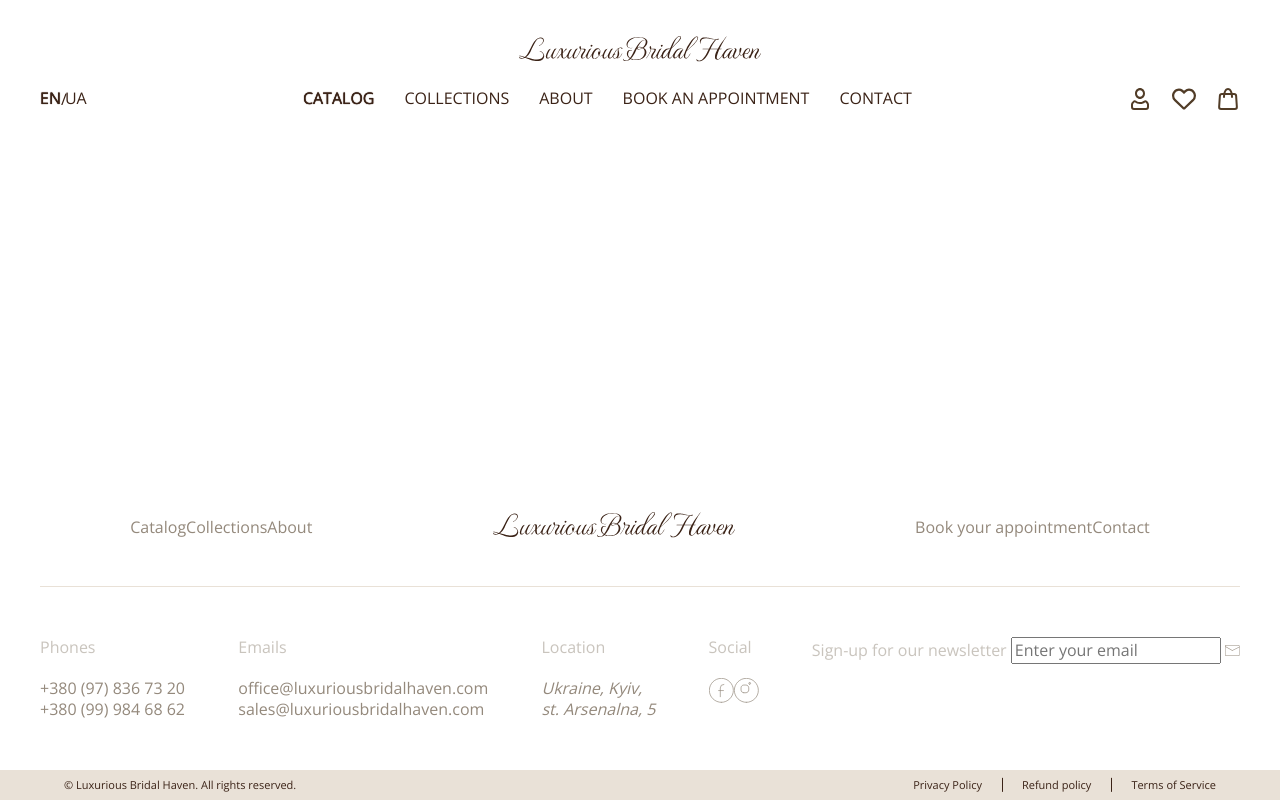
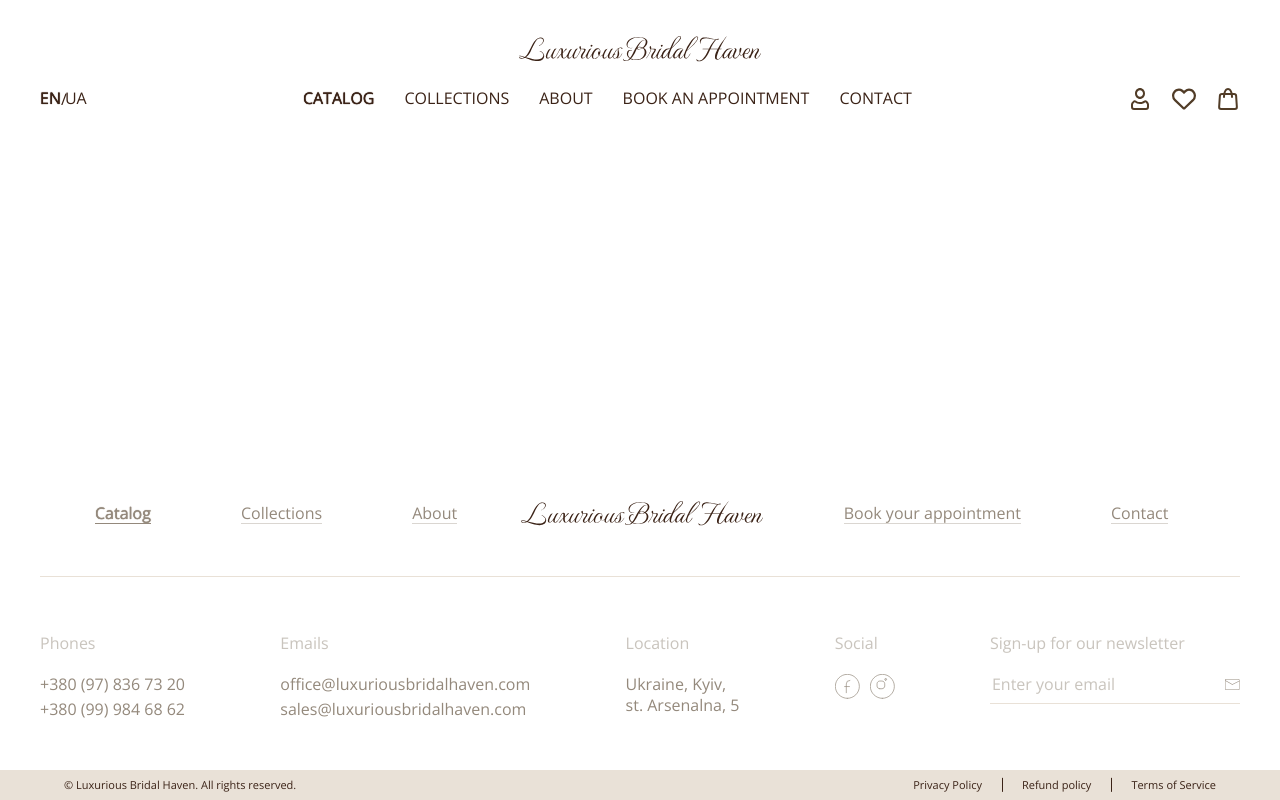
Before and after one commit to artemkolishchak/luxurious-bridal-haven, a website: page app/pages/index.html in a window 1280 px wide. Drawn offline with nearby package versions, Linux system fonts and the light colour scheme; files that its build step writes are made by us from their sources; files whose address does not match are found by name.

Commit message:
Add: footer.

```diff
--- a/app/components/footer.html
+++ b/app/components/footer.html
@@ -3,7 +3,7 @@
     <nav class="footer__nav d-flex">
       <ul class="footer__menu d-flex">
         <li class="footer__menu-item">
-          <a class="footer__menu-item-link" href="#">Catalog</a>
+          <a class="footer__menu-item-link footer__menu-item-link--active" href="#">Catalog</a>
         </li>
         <li class="footer__menu-item">
           <a class="footer__menu-item-link" href="#">Collections</a>
@@ -55,7 +55,8 @@
       <div class="footer__item">
         <p class="footer__item-heading">Location</p>
         <address class="footer__address">
-          <a class="footer__address-link" href="https://share.google/FefxpM9CjIvBczuKT">Ukraine, Kyiv,<br> st.
+          <a class="footer__address-link" href="https://share.google/FefxpM9CjIvBczuKT"
+            rel="noopener noreferrer nofollow">Ukraine, Kyiv,<br> st.
             Arsenalna, 5</a>
         </address>
       </div>
@@ -63,14 +64,14 @@
         <p class="footer__item-heading">Social</p>
         <ul class="footer__socials-list d-flex">
           <li class="footer__social-item">
-            <a class="footer__social-link" href="#" aria-label="Facebook">
+            <a class="footer__social-link" href="#" aria-label="Facebook" rel="noopener noreferrer nofollow">
               <svg width="25" height="25" role="img">
                 <use href="images/sprite.svg#facebook-icon"></use>
               </svg>
             </a>
           </li>
           <li class="footer__social-item">
-            <a class="footer__social-link" href="#" aria-label="Instagram">
+            <a class="footer__social-link" href="#" aria-label="Instagram" rel="noopener noreferrer nofollow">
               <svg width="25" height="25" role="img">
                 <use href="images/sprite.svg#instagram-icon"></use>
               </svg>
@@ -79,8 +80,9 @@
         </ul>
       </div>
       <div class="footer__item">
+        <p class="footer__item-heading">Sign-up for our newsletter</p>
         <form action="" class="footer__form">
-          <label class="footer__item-heading" for="user_email">Sign-up for our newsletter</label>
+          <label class="sr-only" for="user_email">Sign-up for our newsletter</label>
           <input class="footer__form-input" type="email" name="user_email" id="user_email" autocomplete="email"
             inputmode="email" placeholder="Enter your email" aria-label="Enter your email" required>
           <button class="footer__form-btn" type="submit" aria-label="Submit">
--- a/app/scss/_global.scss
+++ b/app/scss/_global.scss
@@ -40,3 +40,15 @@ body {
 .container-lg {
   max-width: calc($container-max-width-lg + ($container-padding-lg * 2));
 }
+
+.sr-only {
+  position: absolute;
+  width: 1px;
+  height: 1px;
+  padding: 0;
+  margin: -1px;
+  overflow: hidden;
+  clip: rect(0, 0, 0, 0);
+  white-space: nowrap;
+  border: 0;
+}
--- a/app/scss/_mixins.scss
+++ b/app/scss/_mixins.scss
@@ -1,8 +1,8 @@
 @use 'vars'as *;
 
-// как писаь миксины
 @mixin active-text-shadow($size: 0.7px, $color: currentColor) {
   text-shadow: 0 0 $size $color, 0 0 $size $color;
+  transition: text-shadow 0.3s ease;
 }
 
 @mixin underline-hover($color: currentColor, $height: 1px, $transition: 0.3s) {
--- a/app/scss/_vars.scss
+++ b/app/scss/_vars.scss
@@ -5,8 +5,9 @@ $accent-color: #3B2317;
 
 $white: #ffffff;
 
-$text-color-alpha-35: rgba($text-color, 0.35);
-$text-color-alpha-50: rgba($text-color, 0.50);
+$input-error: #e74c3c;
+$input-bg-error: #fdecea;
+$input-success: #2ecc71;
 
 $container-max-width: 1120px;
 $container-max-width-lg: 1200px;
--- a/app/scss/style.scss
+++ b/app/scss/style.scss
@@ -86,7 +86,7 @@
   &__menu-item-link {
     position: relative;
     display: block;
-    transition: color 0.1s ease, text-shadow 0.3s ease, transform 0.3s ease;
+    transition: color 0.1s ease, text-shadow 0.3s ease;
 
     &--active {
       @include active-text-shadow();
@@ -131,61 +131,204 @@
   color: $text-color;
 
   &__nav {
-    padding-top: 55px;
-    padding-bottom: 44px;
-    justify-content: space-around;
+    padding: 55px 55px 50px;
     align-items: center;
+    column-gap: 64px;
     border-bottom: 1px solid $secondary-color;
   }
 
-  &__menu {}
+  &__menu {
+    width: 100%;
+    max-width: calc((100% - 242px) / 2);
+    justify-content: center;
+    column-gap: 90px;
 
-  &__menu-item {}
+    &:first-of-type {
+      justify-content: flex-end;
+    }
 
-  &__menu-item-link {}
+  }
 
-  &__logo {}
+  &__menu-item-link {
+    position: relative;
+
+    &::after {
+      content: '';
+      position: absolute;
+      left: 0;
+      right: 0;
+      bottom: 0;
+      height: 1px;
+      background-color: rgba($text-color, 0.35);
+    }
+
+    &--active {
+      @include active-text-shadow();
+
+      &::after {
+        background-color: $text-color;
+      }
+    }
+
+    &:not(&--active) {
+      @include underline-hover($text-color);
+    }
+
+    &:active {
+      color: rgba($text-color, 0.55);
+    }
+
+    &:focus-visible::after {
+      content: none;
+    }
+
+    @include focus-visible($text-color);
+
+  }
+
+  &__logo {
+    max-width: 242px;
+    width: 100%;
+  }
+
+  .logo__link {
+    display: block;
+  }
 
   &__items {
-    padding-top: 50px;
+    padding-top: 56px;
     padding-bottom: 50px;
     justify-content: space-between;
+    column-gap: 24px;
   }
 
-  &__item {}
+  &__item {
+    &:has(.footer__form) {
+      max-width: 250px;
+      flex: 1;
+    }
+  }
 
   &__item-heading {
     margin-bottom: 20px;
     color: rgba($text-color, 0.5);
   }
 
-  &__phones-list {}
+  &__phone-item,
+  &__email-item {
+    &:not(:last-child) {
+      margin-bottom: 4px;
+    }
+  }
 
-  &__phone-item {}
+  &__phone-link,
+  &__email-link,
+  &__address-link {
+    font-style: normal;
 
-  &__phone-link {}
+    &:hover {
+      @include active-text-shadow();
+    }
 
-  &__emails-list {}
+    &:active {
+      color: rgba($text-color, 0.55);
+    }
 
-  &__email-item {}
+    @include focus-visible($text-color);
+  }
 
-  &__email-link {}
+  &__socials-list {
+    column-gap: 10px;
+  }
 
-  &__address {}
+  &__social-link {
+    display: block;
+    line-height: 0;
+    border-radius: 50%;
+    transition: transform 0.3s ease;
 
-  &__address-link {}
+    &:hover {
+      transform: scale(1.15);
+    }
 
-  &__socials-list {}
+    &:active {
+      transform: scale(0.95);
+    }
 
-  &__social-item {}
+    @include focus-visible($color: $text-color, $radius: 50%);
 
-  &__social-link {}
+  }
 
-  &__form {}
+  &__form {
+    position: relative;
+    max-width: 250px;
+    width: 100%;
+  }
 
-  &__form-input {}
+  &__form-input {
+    margin-top: -8px;
+    padding-top: 8px;
+    padding-right: 32px;
+    padding-bottom: 8px;
+    width: 100%;
+    display: block;
+    border: none;
+    border-bottom: 1px solid $secondary-color;
+    color: $text-color;
+    background-color: transparent;
+    transition: border-color 0.3s ease;
 
-  &__form-btn {}
+    &::placeholder {
+      color: rgba($text-color, 0.5);
+    }
+
+    &:hover {
+      border-color: $text-color;
+    }
+
+    &:focus {
+      @include focus-visible($color:$text-color);
+    }
+
+    @include focus-visible($color:$text-color);
+
+    &:focus-visible {
+      border-bottom: none;
+    }
+
+    &:valid {
+      border-bottom-color: $input-success;
+    }
+
+    &:invalid:not(:placeholder-shown) {
+      border-color: $input-error;
+      background-color: $input-bg-error;
+    }
+
+  }
+
+  &__form-input:hover+&__form-btn {
+    transform: scale(1.15);
+  }
+
+  &__form-btn {
+    position: absolute;
+    top: 13px;
+    right: 0;
+    display: block;
+    line-height: 0;
+    transition: transform 0.3s ease;
+
+    &:hover {
+      transform: scale(1.15);
+    }
+
+    &:active {
+      transform: scale(0.95);
+    }
+
+    @include focus-visible($color: $text-color, $offset: 4px);
+  }
 
   &__bottom {
     padding-top: 8px;
@@ -225,5 +368,17 @@
     }
   }
 
-  &__bottom-menu-link {}
+  &__bottom-menu-link {
+    transition: color 0.3s ease;
+
+    &:hover {
+      @include active-text-shadow($size: 0.5px);
+    }
+
+    &:active {
+      color: rgba($accent-color, 0.55);
+    }
+
+    @include focus-visible();
+  }
 }
```
